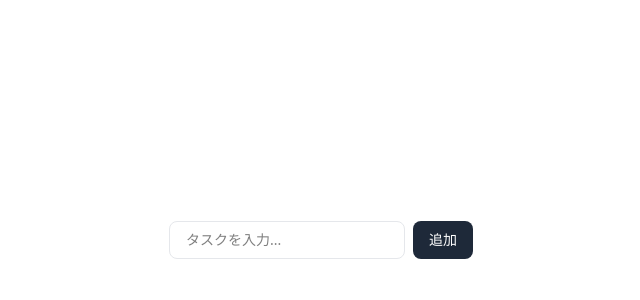
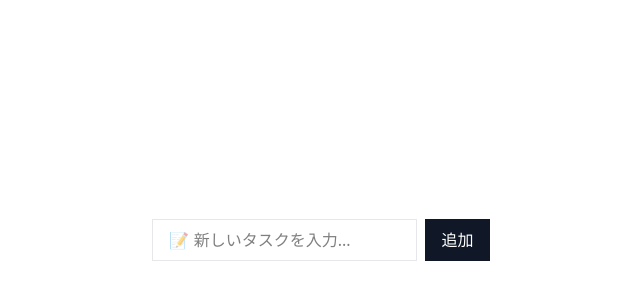
Before and after one commit to oguratakayuki-flaretech/todo-app-scrum, a Next.js app in the folder frontend/: page / in a window 1280 px wide. Shown: the part 148-448 px from the top of the page, without its empty margins (319-959 px from the left). Built offline with nearby package versions, Linux system fonts and the light colour scheme.

Commit message:
デザイン調整

```diff
--- a/frontend/app/components/InputForm.tsx
+++ b/frontend/app/components/InputForm.tsx
@@ -1,17 +1,20 @@
 export const InputForm = () => {
-  //   const handleClick = () => {
-  //     console.log("押された");
-  //   };
+  const handleClick = () => {
+    console.log("追加された");
+  };
 
   return (
     <div className="flex gap-2 mb-6">
       {/* 入力欄 */}
       <input
-        className="flex-1 border border-gray-200 rounded-lg px-4 py-2 text-sm outline-none focus:border-gray-400 transition"
-        placeholder="タスクを入力..."
+        className="border border-gray-200 px-4 py-2 outline-none"
+        placeholder="📝 新しいタスクを入力..."
       />
       {/* ボタン */}
-      <button className="bg-gray-800 text-white text-sm px-4 py-2 rounded-lg hover:bg-gray-700 transition">
+      <button
+        className="bg-gray-900 text-white px-4 py-2"
+        onClick={handleClick}
+      >
         追加
       </button>
     </div>
```
